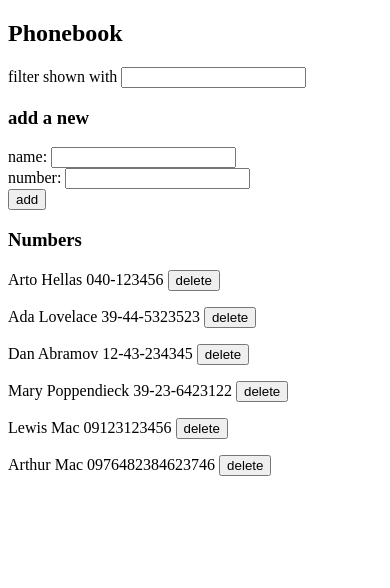
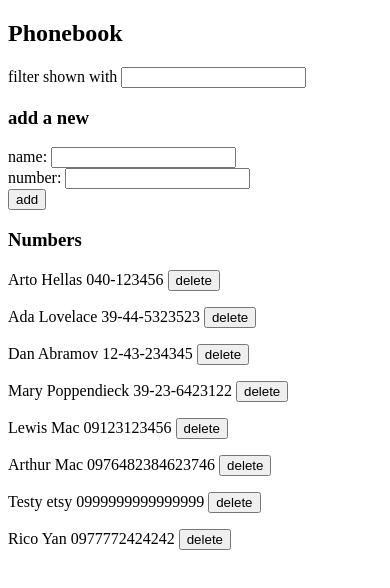
Before and after one commit to arkadx13/fullstack-open, a React (Vite) app in the folder part2/phonebook/: page / in a window 390 px wide. Shown: the top 588 px of the page. Built offline with nearby package versions, Linux system fonts and the light colour scheme; data requests are answered from the project's data file.

Commit message:
phonebook 2.17 done

```diff
--- a/part2/phonebook/db.json
+++ b/part2/phonebook/db.json
@@ -29,6 +29,16 @@
       "id": "5eca",
       "name": "Arthur Mac",
       "number": "0976482384623746"
+    },
+    {
+      "id": "84f8",
+      "name": "Testy etsy",
+      "number": "0999999999999999"
+    },
+    {
+      "id": "de5a",
+      "name": "Rico Yan",
+      "number": "0977772424242"
     }
   ]
 }
--- a/part2/phonebook/src/App.jsx
+++ b/part2/phonebook/src/App.jsx
@@ -11,7 +11,7 @@ const App = () => {
 	const [newNumber, setNewNumber] = useState("");
 	const [keyword, setKeyword] = useState("");
 	const [filteredPersons, setFilteredPersons] = useState([]);
-	const [message, setMessage] = useState(null);
+	const [message, setMessage] = useState({ content: null, type: null });
 	const personsToShow = keyword === "" ? persons : filteredPersons;
 
 	useEffect(() => {
@@ -46,12 +46,32 @@ const App = () => {
 							)
 						);
 						// Notification for changing number
-						setMessage(
-							`${person.name}'s number successfully changed`
-						);
+						setMessage({
+							content: `${person.name}'s number successfully changed`,
+							type: "message",
+						});
+
 						setTimeout(() => {
-							setMessage(null);
+							setMessage({
+								content: null,
+								type: null,
+							});
 						}, 5000);
+					})
+					.catch((error) => {
+						// Notification for unsuccessful changing of number
+						setMessage({
+							content: `Changing number for ${person.name} unsuccessful`,
+							type: "error",
+						});
+
+						setTimeout(() => {
+							setMessage({
+								content: null,
+								type: null,
+							});
+						}, 5000);
+						console.log(error);
 					});
 			}
 		} else if (personName !== "" && personNumber !== "") {
@@ -65,9 +85,13 @@ const App = () => {
 			personService.createContact(newPerson).then((returnedPerson) => {
 				setPersons(persons.concat(returnedPerson));
 				// Notification for successful addition of new contact
-				setMessage(`Added ${returnedPerson.name}`);
+				setMessage({
+					content: `Added ${returnedPerson.name}`,
+					type: "message",
+				});
+
 				setTimeout(() => {
-					setMessage(null);
+					setMessage({ content: null, type: null });
 				}, 5000);
 			});
 		}
@@ -91,12 +115,29 @@ const App = () => {
 							(person) => person.id !== removedContact.id
 						)
 					);
-					alert(`${person.name} successfully deleted.`);
+					// Notification for successfull deletion
+					setMessage({
+						content: `${person.name} successfully deleted.`,
+						type: "message",
+					});
+
+					setTimeout(() => {
+						setMessage({ content: null, type: null });
+					}, 5000);
+
 					// to reset search and show all contacts if search input was filled
 					setKeyword("");
 				})
 				.catch((error) => {
-					alert(`Failed to  delete. Contact not found.`);
+					// Notifcation for error
+					setMessage({
+						content: `Information of ${person.name} has already been removed from server`,
+						type: "error",
+					});
+
+					setTimeout(() => {
+						setMessage({ content: null, type: null });
+					}, 5000);
 					console.log(error);
 				});
 		}
@@ -115,7 +156,7 @@ const App = () => {
 	return (
 		<div>
 			<h2>Phonebook</h2>
-			<Notification message={message} />
+			<Notification message={message.content} type={message.type} />
 			<Filter keyword={keyword} handleFilter={handleFilter} />
 			<h3>add a new</h3>
 			<PersonForm
--- a/part2/phonebook/src/components/Notification.jsx
+++ b/part2/phonebook/src/components/Notification.jsx
@@ -1,9 +1,9 @@
-const Notification = ({ message }) => {
+const Notification = ({ message, type }) => {
 	if (message === null) {
 		return null;
 	}
 
-	return <div className="message">{message}</div>;
+	return <div className={type}>{message}</div>;
 };
 
 export default Notification;
--- a/part2/phonebook/src/index.css
+++ b/part2/phonebook/src/index.css
@@ -1,4 +1,5 @@
-.message {
+.message,
+.error {
 	color: green;
 	background: lightgrey;
 	font-size: 20px;
@@ -7,3 +8,7 @@
 	padding: 10px;
 	margin-bottom: 10px;
 }
+
+.error {
+	color: red;
+}
```
